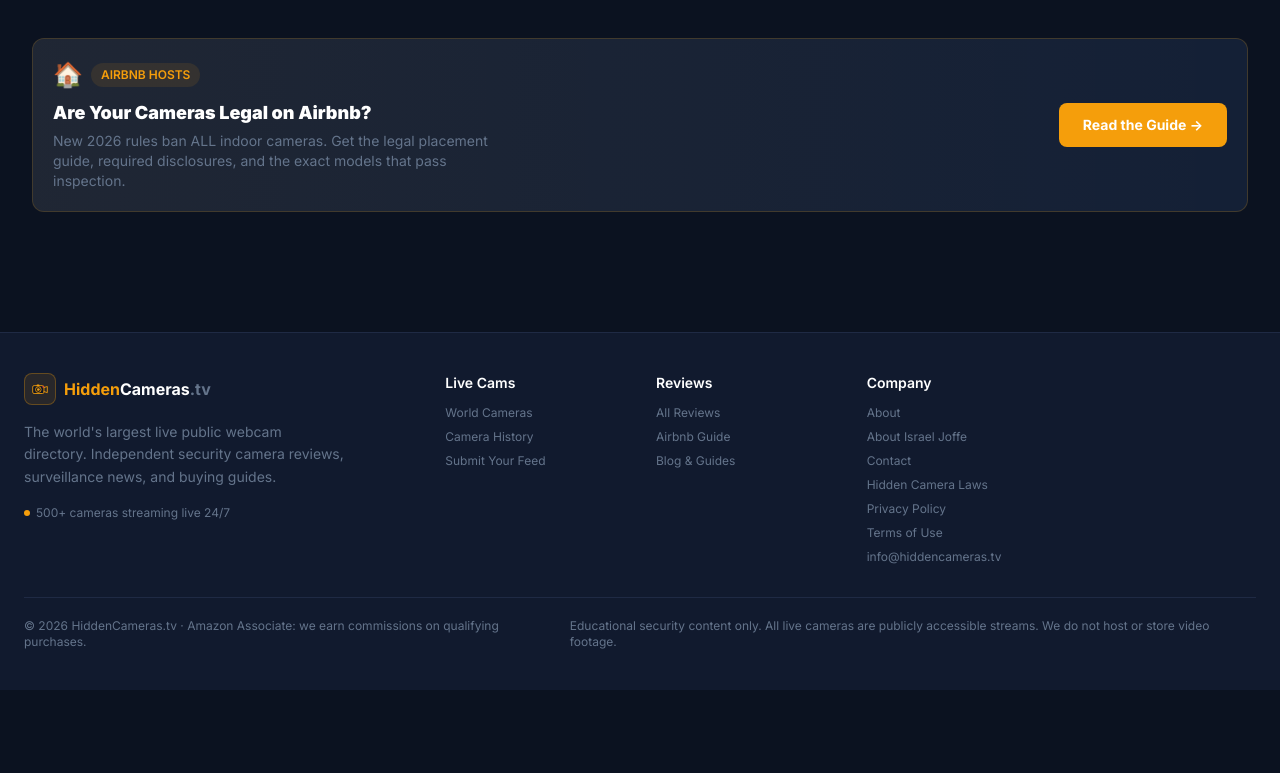
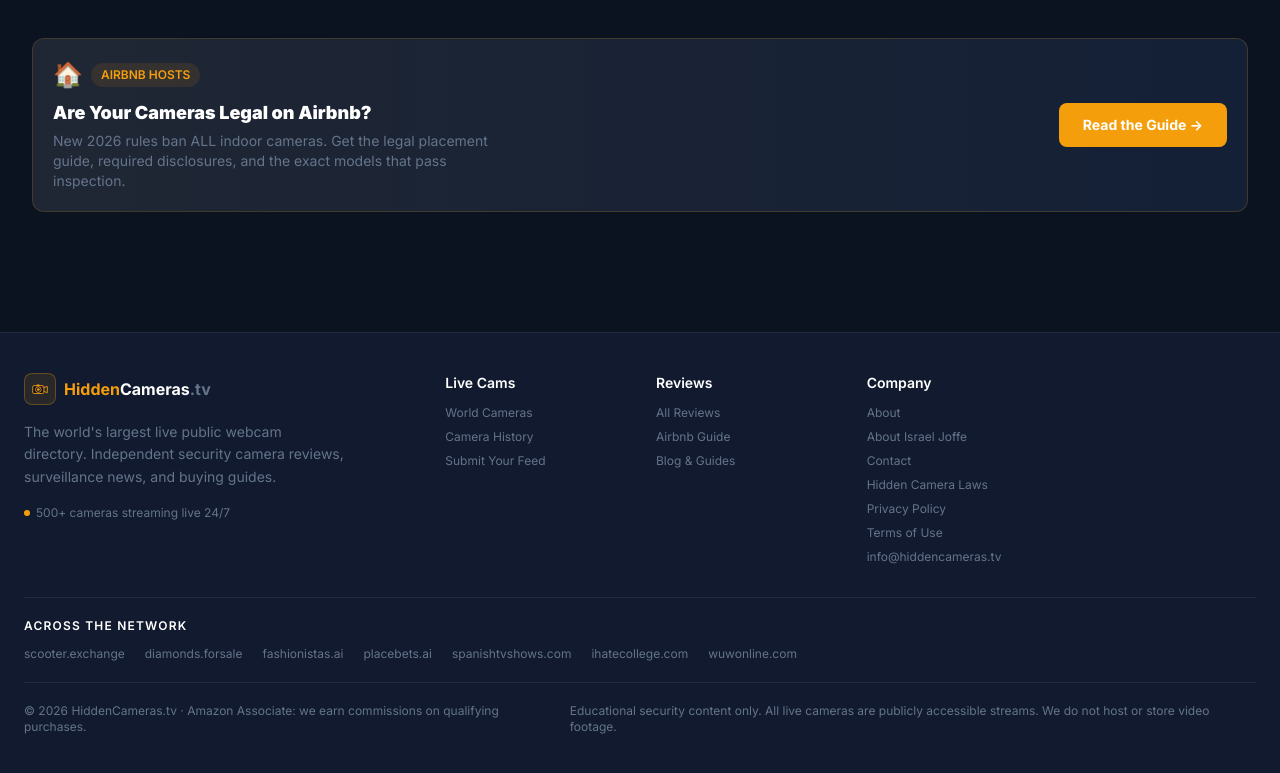
Before and after one commit to placebetsai/hiddencameras-tv, a Next.js app: page / in a window 1280 px wide. Shown: the part 3309-4082 px from the top of the page. Before the commit the page ends 3999 px from the top, so only its background shows below. Built offline with nearby package versions, Linux system fonts and the light colour scheme.

Commit message:
footer: remove religiousjews.com from federation network

```diff
--- a/components/Layout.js
+++ b/components/Layout.js
@@ -378,15 +378,17 @@ export default function Layout({ children, title, description, canonical, robots
                 <a href="mailto:info@hiddencameras.tv" className="hover:text-brand-green transition">info@hiddencameras.tv</a>
               </div>
             </div>
-            <div className="sr-only">
-              <p className="text-white font-semibold text-sm mb-3">Our Network</p>
-              <div className="flex flex-col gap-2 text-xs text-brand-muted">
-                <a href="https://ihatecollege.com" target="_blank" rel="noopener noreferrer" className="hover:text-brand-green transition">IHateCollege.com</a>
-                <a href="https://spanishtvshows.com" target="_blank" rel="noopener noreferrer" className="hover:text-brand-green transition">SpanishTVShows.com</a>
-                <a href="https://shopkurt.com" target="_blank" rel="noopener noreferrer" className="hover:text-brand-green transition">ShopKurt.com</a>
-                <a href="https://placebets.ai" target="_blank" rel="noopener noreferrer" className="hover:text-brand-green transition">PlaceBets.ai</a>
-                <a href="https://fashionistas.ai" target="_blank" rel="noopener noreferrer" className="hover:text-brand-green transition">Fashionistas.ai</a>
-              </div>
+          </div>
+          <div className="border-t border-brand-border pt-5 mb-5">
+            <p className="text-white font-semibold text-xs uppercase tracking-widest mb-3">Across the network</p>
+            <div className="flex flex-wrap gap-x-5 gap-y-2 text-xs text-brand-muted">
+              <a href="https://scooter.exchange" target="_blank" rel="noopener" className="hover:text-brand-green transition">scooter.exchange</a>
+              <a href="https://diamonds.forsale" target="_blank" rel="noopener" className="hover:text-brand-green transition">diamonds.forsale</a>
+              <a href="https://fashionistas.ai" target="_blank" rel="noopener" className="hover:text-brand-green transition">fashionistas.ai</a>
+              <a href="https://placebets.ai" target="_blank" rel="noopener" className="hover:text-brand-green transition">placebets.ai</a>
+              <a href="https://spanishtvshows.com" target="_blank" rel="noopener" className="hover:text-brand-green transition">spanishtvshows.com</a>
+              <a href="https://ihatecollege.com" target="_blank" rel="noopener" className="hover:text-brand-green transition">ihatecollege.com</a>
+              <a href="https://wuwonline.com" target="_blank" rel="noopener" className="hover:text-brand-green transition">wuwonline.com</a>
             </div>
           </div>
           <div className="border-t border-brand-border pt-5 flex flex-col sm:flex-row items-center justify-between gap-2 text-xs text-brand-muted">
```
